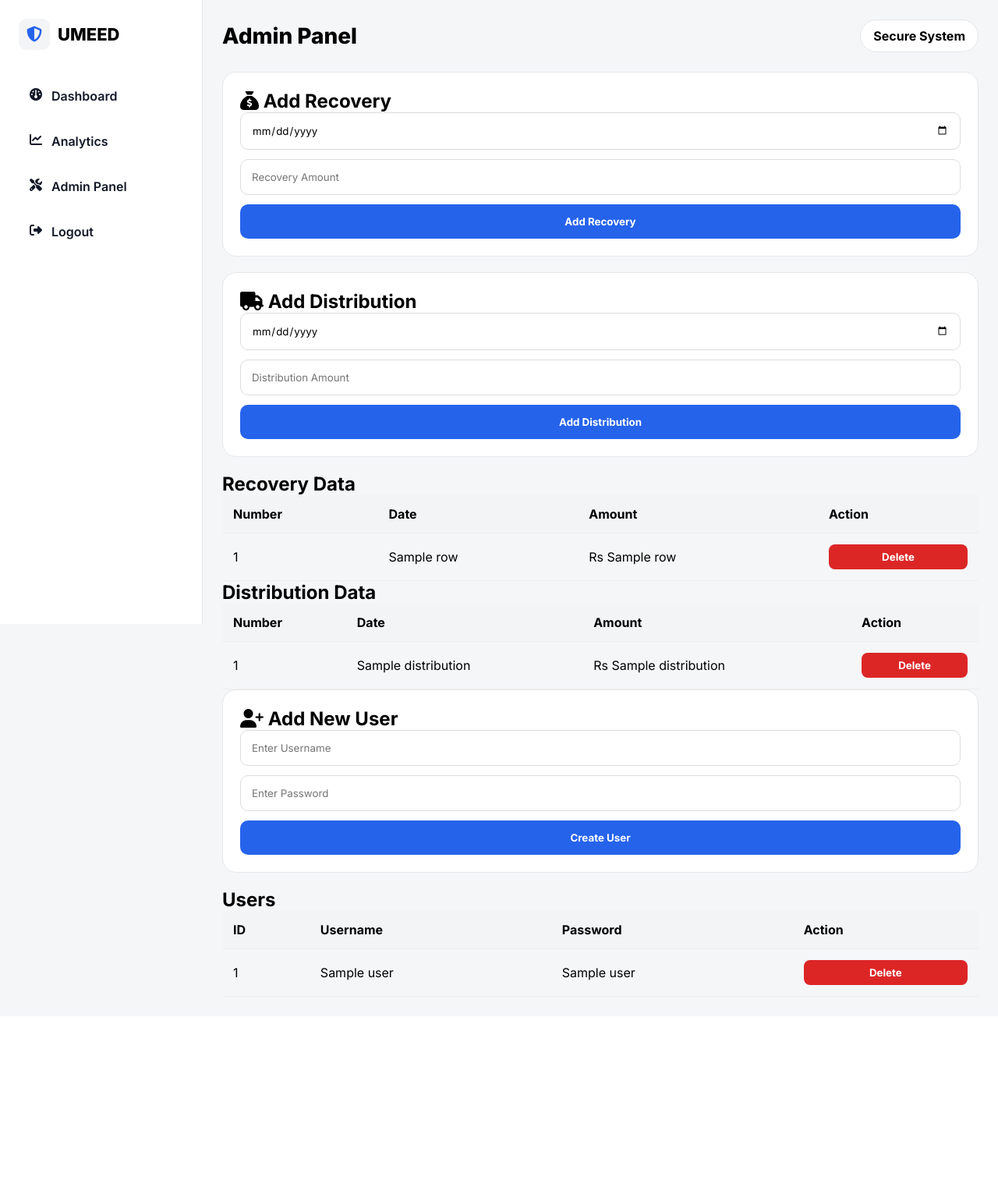
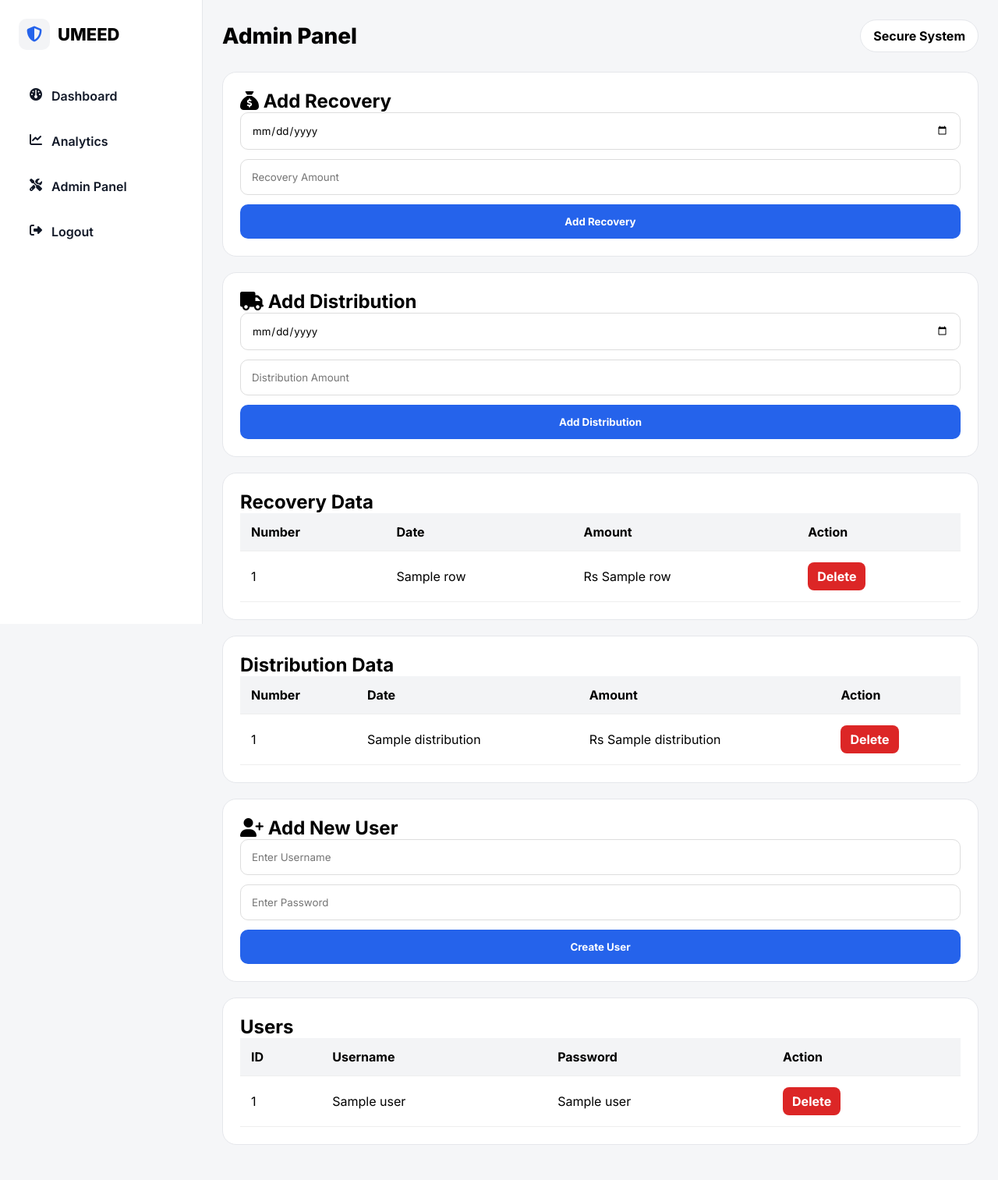
Before and after one commit to Rawish007/dashboard, a Python web app: template templates/admin.html in a window 1280 px wide. Shown: the whole page at 78% size. Before the commit the page ends 1278 px from the top, so only its background shows below. Run offline with Jinja, Linux system fonts and the light colour scheme; the template is opened without the code that fills it: most values are stand-ins (such as "Sample title", 1, 10 or a date in 2020).

Commit message:
Update admin.html

```diff
--- a/templates/admin.html
+++ b/templates/admin.html
@@ -9,6 +9,7 @@
 <title>UMEED ADMIN</title>
 
 <link rel="stylesheet" href="https://cdnjs.cloudflare.com/ajax/libs/font-awesome/6.5.0/css/all.min.css">
+
 <link href="https://fonts.googleapis.com/css2?family=Inter:wght@400;600;700;800&display=swap" rel="stylesheet">
 
 <style>
@@ -34,9 +35,10 @@ body{
     border-right:1px solid #e5e7eb;
     padding:24px;
     position:fixed;
+    overflow:auto;
 }
 
-/* LOGO FIX */
+/* LOGO */
 .logo{
     font-size:22px;
     font-weight:900;
@@ -121,6 +123,7 @@ input, select{
     outline:none;
 }
 
+/* BUTTON */
 button{
     width:100%;
     padding:14px;
@@ -138,6 +141,16 @@ button:hover{
 
 /* TABLE */
 .table-box{
+    background:#fff;
+    border:1px solid #e5e7eb;
+    border-radius:18px;
+    padding:22px;
+    margin-bottom:20px;
+
+    /* 🔥 SCROLL */
+    max-height:420px;
+    overflow-y:auto;
+}
 
 table{
     width:100%;
@@ -152,15 +165,19 @@ th, td{
 
 th{
     background:#f3f4f6;
+    position:sticky;
+    top:0;
 }
 
+/* DELETE BUTTON */
 .delete-btn{
     background:#dc2626;
     padding:8px 12px;
     border-radius:8px;
     color:#fff;
-    border:none;
-    cursor:pointer;
+    text-decoration:none;
+    display:inline-block;
+    font-weight:700;
 }
 
 .delete-btn:hover{
@@ -169,9 +186,21 @@ th{
 
 /* MOBILE */
 @media(max-width:900px){
-    body{flex-direction:column;}
-    .sidebar{width:100%; height:auto; position:relative;}
-    .main{margin-left:0;}
+
+    body{
+        flex-direction:column;
+    }
+
+    .sidebar{
+        width:100%;
+        height:auto;
+        position:relative;
+    }
+
+    .main{
+        margin-left:0;
+    }
+
 }
 
 </style>
@@ -229,9 +258,16 @@ th{
         <h2><i class="fa-solid fa-sack-dollar"></i> Add Recovery</h2>
 
         <form method="POST">
+
             <input type="date" name="day" required>
-            <input type="number" name="amount" placeholder="Recovery Amount" required>
+
+            <input type="number"
+                   name="amount"
+                   placeholder="Recovery Amount"
+                   required>
+
             <button type="submit">Add Recovery</button>
+
         </form>
 
     </div>
@@ -242,9 +278,16 @@ th{
         <h2><i class="fa-solid fa-truck"></i> Add Distribution</h2>
 
         <form action="/add-distribution" method="POST">
+
             <input type="date" name="day" required>
-            <input type="number" name="amount" placeholder="Distribution Amount" required>
+
+            <input type="number"
+                   name="amount"
+                   placeholder="Distribution Amount"
+                   required>
+
             <button type="submit">Add Distribution</button>
+
         </form>
 
     </div>
@@ -255,6 +298,7 @@ th{
         <h2>Recovery Data</h2>
 
         <table>
+
             <tr>
                 <th>Number</th>
                 <th>Date</th>
@@ -263,16 +307,24 @@ th{
             </tr>
 
             {% for row in data %}
+
             <tr>
+
                 <td>{{ row[0] }}</td>
+
                 <td>{{ row[1] }}</td>
+
                 <td>Rs {{ row[2] }}</td>
+
                 <td>
-                    <a href="/delete-recovery/{{ row[0] }}">
-                        <button class="delete-btn">Delete</button>
+                    <a href="/delete-recovery/{{ row[0] }}"
+                       class="delete-btn">
+                       Delete
                     </a>
                 </td>
+
             </tr>
+
             {% endfor %}
 
         </table>
@@ -285,6 +337,7 @@ th{
         <h2>Distribution Data</h2>
 
         <table>
+
             <tr>
                 <th>Number</th>
                 <th>Date</th>
@@ -293,37 +346,57 @@ th{
             </tr>
 
             {% for d in distributions %}
+
             <tr>
+
                 <td>{{ d[0] }}</td>
+
                 <td>{{ d[1] }}</td>
+
                 <td>Rs {{ d[2] }}</td>
+
                 <td>
-                    <a href="/delete-distribution/{{ d[0] }}">
-                        <button class="delete-btn">Delete</button>
+                    <a href="/delete-distribution/{{ d[0] }}"
+                       class="delete-btn">
+                       Delete
                     </a>
                 </td>
+
             </tr>
+
             {% endfor %}
 
         </table>
 
     </div>
 
-<div class="box">
+    <!-- ADD USER -->
+    <div class="box">
 
-    <h2><i class="fa-solid fa-user-plus"></i> Add New User</h2>
+        <h2>
+            <i class="fa-solid fa-user-plus"></i>
+            Add New User
+        </h2>
 
-    <form action="/add-user" method="POST">
+        <form action="/add-user" method="POST">
 
-        <input type="text" name="username" placeholder="Enter Username" required>
+            <input type="text"
+                   name="username"
+                   placeholder="Enter Username"
+                   required>
 
-        <input type="password" name="password" placeholder="Enter Password" required>
+            <input type="password"
+                   name="password"
+                   placeholder="Enter Password"
+                   required>
 
-        <button type="submit">Create User</button>
+            <button type="submit">
+                Create User
+            </button>
 
-    </form>
+        </form>
 
-</div>
+    </div>
 
     <!-- USERS TABLE -->
     <div class="table-box">
@@ -331,6 +404,7 @@ th{
         <h2>Users</h2>
 
         <table>
+
             <tr>
                 <th>ID</th>
                 <th>Username</th>
@@ -339,16 +413,24 @@ th{
             </tr>
 
             {% for u in users if u[1] != "rawishtahir" %}
+
             <tr>
+
                 <td>{{ u[0] }}</td>
+
                 <td>{{ u[1] }}</td>
+
                 <td>{{ u[2] }}</td>
+
                 <td>
-                    <a href="/delete-user/{{ u[0] }}">
-                        <button class="delete-btn">Delete</button>
+                    <a href="/delete-user/{{ u[0] }}"
+                       class="delete-btn">
+                       Delete
                     </a>
                 </td>
+
             </tr>
+
             {% endfor %}
 
         </table>
```
